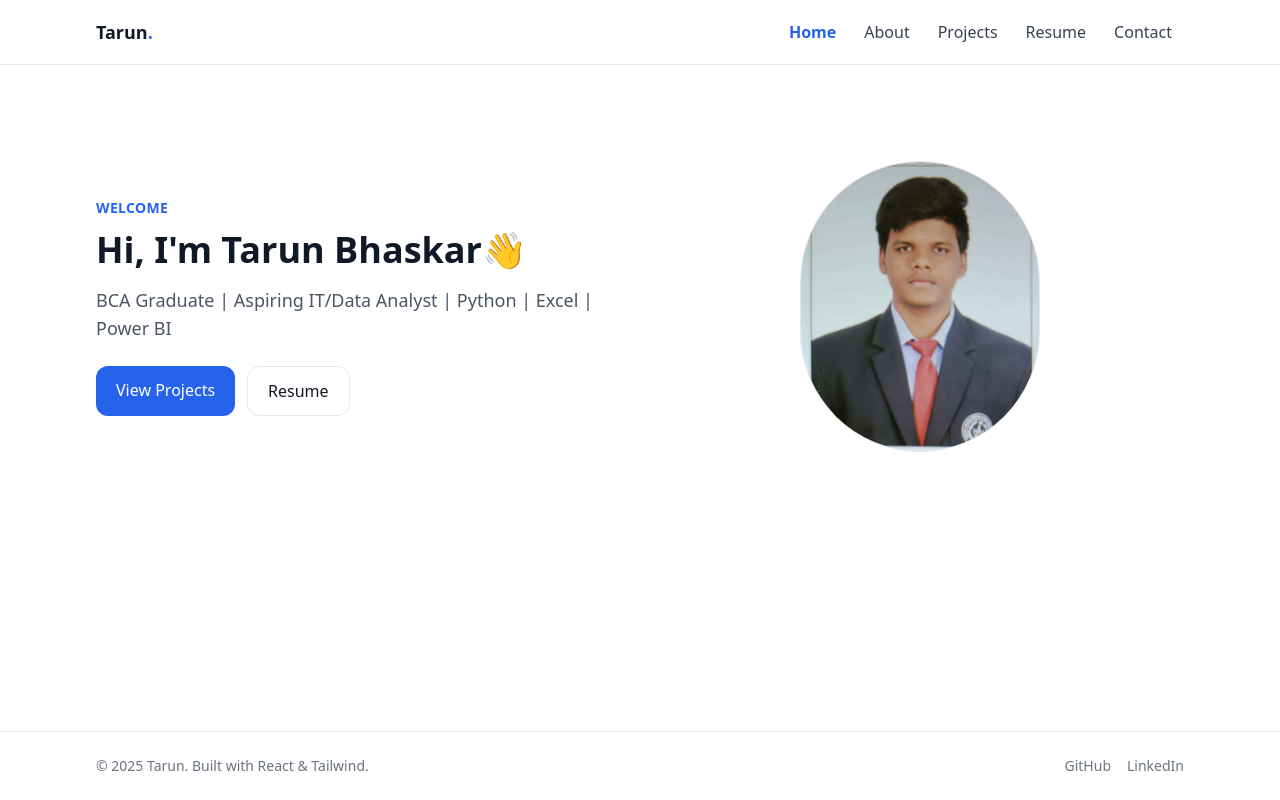
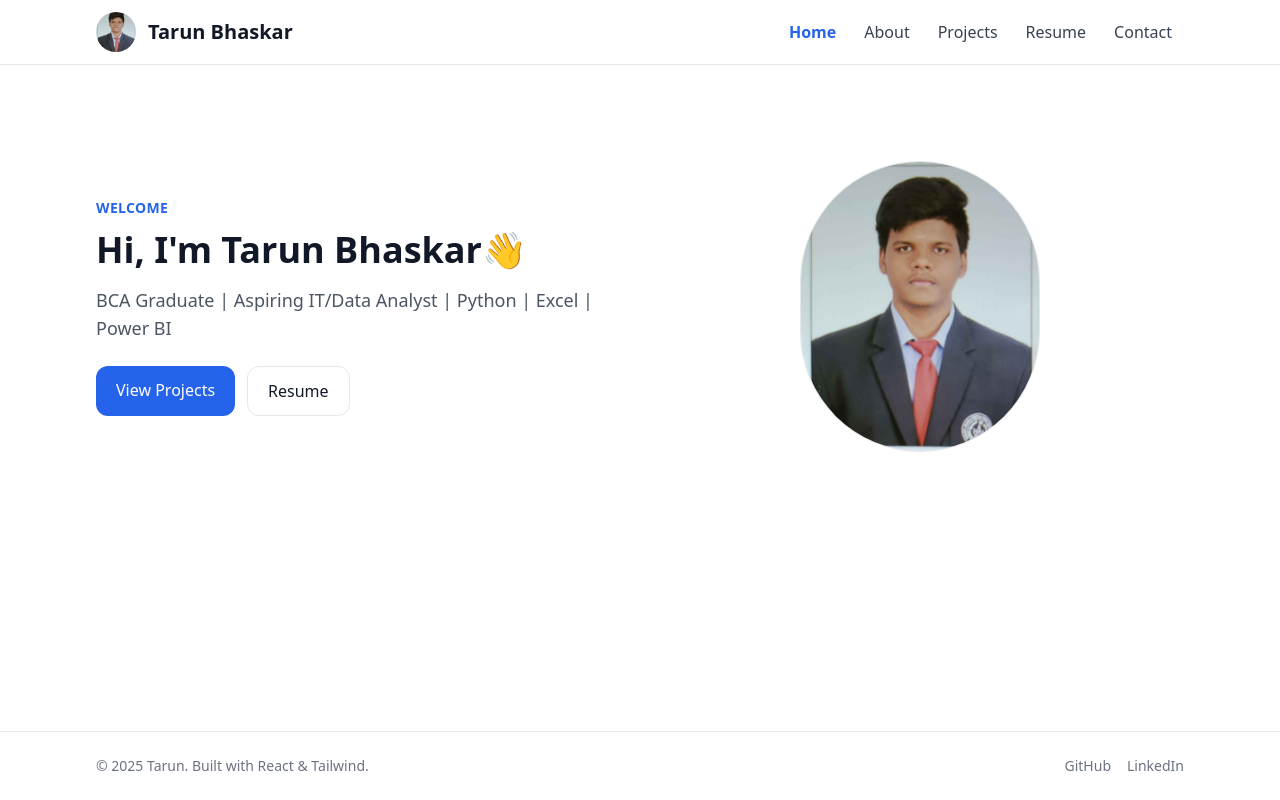
Before and after one commit to Tarunbhaskar199/TARUN-PORTFOLIO, a React (Vite) app: page / in a window 1280 px wide. Built offline with nearby package versions, Linux system fonts and the light colour scheme.

Commit message:
Updated Home page and skills section and Fix navbar NavLink, and other updates

```diff
--- a/package.json
+++ b/package.json
@@ -10,7 +10,6 @@
     "format": "prettier --write ."
   },
   "dependencies": {
-    "@vitejs/plugin-react": "^4.7.0",
     "framer-motion": "^11.0.0",
     "react": "^18.3.1",
     "react-dom": "^18.3.1",
@@ -20,9 +19,13 @@
   "devDependencies": {
     "@types/react": "^18.3.3",
     "@types/react-dom": "^18.3.0",
+    "@vitejs/plugin-react": "^4.7.0",
     "autoprefixer": "^10.4.20",
+    "build": "^0.1.4",
+    "npm": "^11.5.2",
     "postcss": "^8.4.47",
     "prettier": "^3.3.3",
+    "run": "^1.5.0",
     "tailwindcss": "^3.4.10",
     "vite": "^5.4.19"
   }
--- a/src/components/Navbar.jsx
+++ b/src/components/Navbar.jsx
@@ -11,9 +11,16 @@ export default function Navbar() {
         <motion.div
           initial={{ opacity: 0, y: -8 }}
           animate={{ opacity: 1, y: 0 }}
-          className="font-bold text-lg"
+          className="flex items-center"
         >
-          Tarun<span className="text-primary">.</span>
+          <img
+            src="/profile.jpeg"
+            alt="Profile"
+            className="w-10 h-10 rounded-full object-cover"
+          />
+          {/* Name First */}
+          <NavLink to="/" className="font-bold text-xl ml-3">Tarun Bhaskar</NavLink>
+          {/* Profile Image Next */}
         </motion.div>
 
         <nav className="flex items-center gap-1">
```
Also changed, not shown: 5 other files (tests, documents, lock files or other folders).
